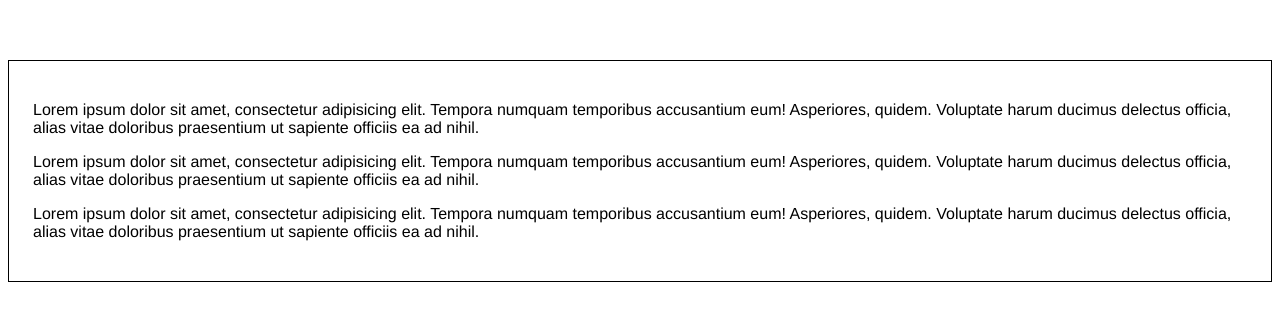
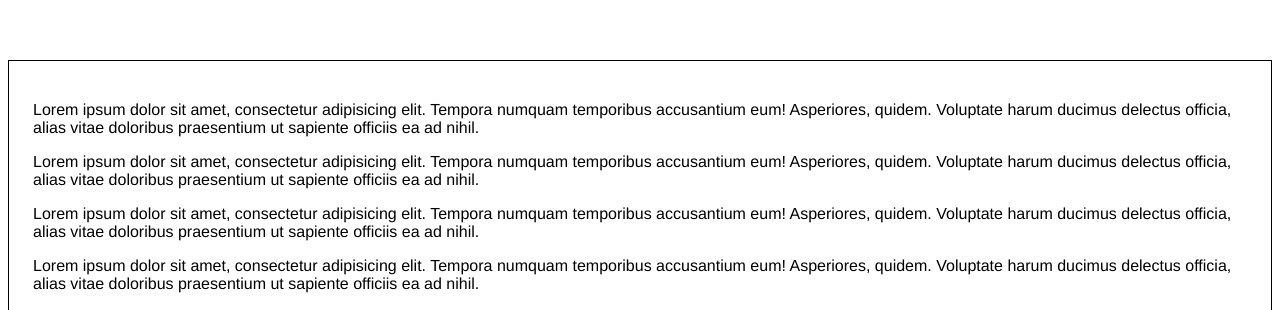
Before and after one commit to sadiolem/vertical-swipe-card, a Vue app: page / in a window 1280 px wide. Shown: the part 498-808 px from the top of the page. Built offline with nearby package versions, Linux system fonts and the light colour scheme.

Commit message:
refactoring

```diff
--- a/src/App.vue
+++ b/src/App.vue
@@ -1,6 +1,46 @@
 <template>
   <div id="app">
-    <SwipeCard />
+    <SwipeCard
+      :initial-visible-value="250"
+      :min-visible-value="100"
+    >
+      <p>
+        Lorem ipsum dolor sit amet, consectetur adipisicing elit.
+        Tempora numquam temporibus accusantium eum! Asperiores, quidem.
+        Voluptate harum ducimus delectus officia,
+        alias vitae doloribus praesentium ut sapiente officiis ea ad nihil.
+      </p>
+      <p>
+        Lorem ipsum dolor sit amet, consectetur adipisicing elit.
+        Tempora numquam temporibus accusantium eum! Asperiores, quidem.
+        Voluptate harum ducimus delectus officia,
+        alias vitae doloribus praesentium ut sapiente officiis ea ad nihil.
+      </p>
+      <p>
+        Lorem ipsum dolor sit amet, consectetur adipisicing elit.
+        Tempora numquam temporibus accusantium eum! Asperiores, quidem.
+        Voluptate harum ducimus delectus officia,
+        alias vitae doloribus praesentium ut sapiente officiis ea ad nihil.
+      </p>
+      <p>
+        Lorem ipsum dolor sit amet, consectetur adipisicing elit.
+        Tempora numquam temporibus accusantium eum! Asperiores, quidem.
+        Voluptate harum ducimus delectus officia,
+        alias vitae doloribus praesentium ut sapiente officiis ea ad nihil.
+      </p>
+      <p>
+        Lorem ipsum dolor sit amet, consectetur adipisicing elit.
+        Tempora numquam temporibus accusantium eum! Asperiores, quidem.
+        Voluptate harum ducimus delectus officia,
+        alias vitae doloribus praesentium ut sapiente officiis ea ad nihil.
+      </p>
+      <p>
+        Lorem ipsum dolor sit amet, consectetur adipisicing elit.
+        Tempora numquam temporibus accusantium eum! Asperiores, quidem.
+        Voluptate harum ducimus delectus officia,
+        alias vitae doloribus praesentium ut sapiente officiis ea ad nihil.
+      </p>
+    </SwipeCard>
   </div>
 </template>
 
--- a/src/components/SwipeCard.vue
+++ b/src/components/SwipeCard.vue
@@ -1,28 +1,11 @@
 <template>
   <div class="swipe-card" :style="{ top: getInitialTopPosition }">
     <div
-      ref="card"
+      ref="swipeCard"
       class="swipe-card-inner-wrapper"
       @touchstart="handleTouchStart"
     >
-      <p>
-        Lorem ipsum dolor sit amet, consectetur adipisicing elit.
-        Tempora numquam temporibus accusantium eum! Asperiores, quidem.
-        Voluptate harum ducimus delectus officia,
-        alias vitae doloribus praesentium ut sapiente officiis ea ad nihil.
-      </p>
-      <p>
-        Lorem ipsum dolor sit amet, consectetur adipisicing elit.
-        Tempora numquam temporibus accusantium eum! Asperiores, quidem.
-        Voluptate harum ducimus delectus officia,
-        alias vitae doloribus praesentium ut sapiente officiis ea ad nihil.
-      </p>
-      <p>
-        Lorem ipsum dolor sit amet, consectetur adipisicing elit.
-        Tempora numquam temporibus accusantium eum! Asperiores, quidem.
-        Voluptate harum ducimus delectus officia,
-        alias vitae doloribus praesentium ut sapiente officiis ea ad nihil.
-      </p>
+      <slot />
     </div>
   </div>
 </template>
@@ -30,24 +13,33 @@
 <script>
 export default {
   name: 'SwipeCard',
+  props: {
+    initialVisibleValue: {
+      type: Number,
+      required: true,
+    },
+    minVisibleValue: {
+      type: Number,
+      required: true,
+    },
+  },
   data() {
     return {
       initialTouchStartPosition: 0,
       touchStartPosition: 0,
       touchCurrentPosition: 0,
-      initialPxValueOfVisibleCardPart: 250,
-      minPxValueOfVisibleCardPart: 100,
+      minBottomPosition: this.initialVisibleValue - this.minVisibleValue,
     };
   },
   computed: {
     card() {
-      return this.$refs.card;
+      return this.$refs.swipeCard;
     },
     getInitialTopPosition() {
-      return `calc(100% - ${this.initialPxValueOfVisibleCardPart}px)`;
+      return `calc(100% - ${this.initialVisibleValue}px)`;
     },
     getMaxTopPosition() {
-      return -Math.abs(this.card.offsetHeight - this.initialPxValueOfVisibleCardPart);
+      return -Math.abs(this.card.offsetHeight - this.initialVisibleValue);
     },
   },
   mounted() {
@@ -67,8 +59,8 @@ export default {
       }
 
       // limit down swipe
-      if (this.touchCurrentPosition >= this.minPxValueOfVisibleCardPart) {
-        this.touchCurrentPosition = this.minPxValueOfVisibleCardPart;
+      if (this.touchCurrentPosition >= this.minBottomPosition) {
+        this.touchCurrentPosition = this.minBottomPosition;
       }
 
       this.card.style.transform = `translateY(${this.touchCurrentPosition}px)`;
```
